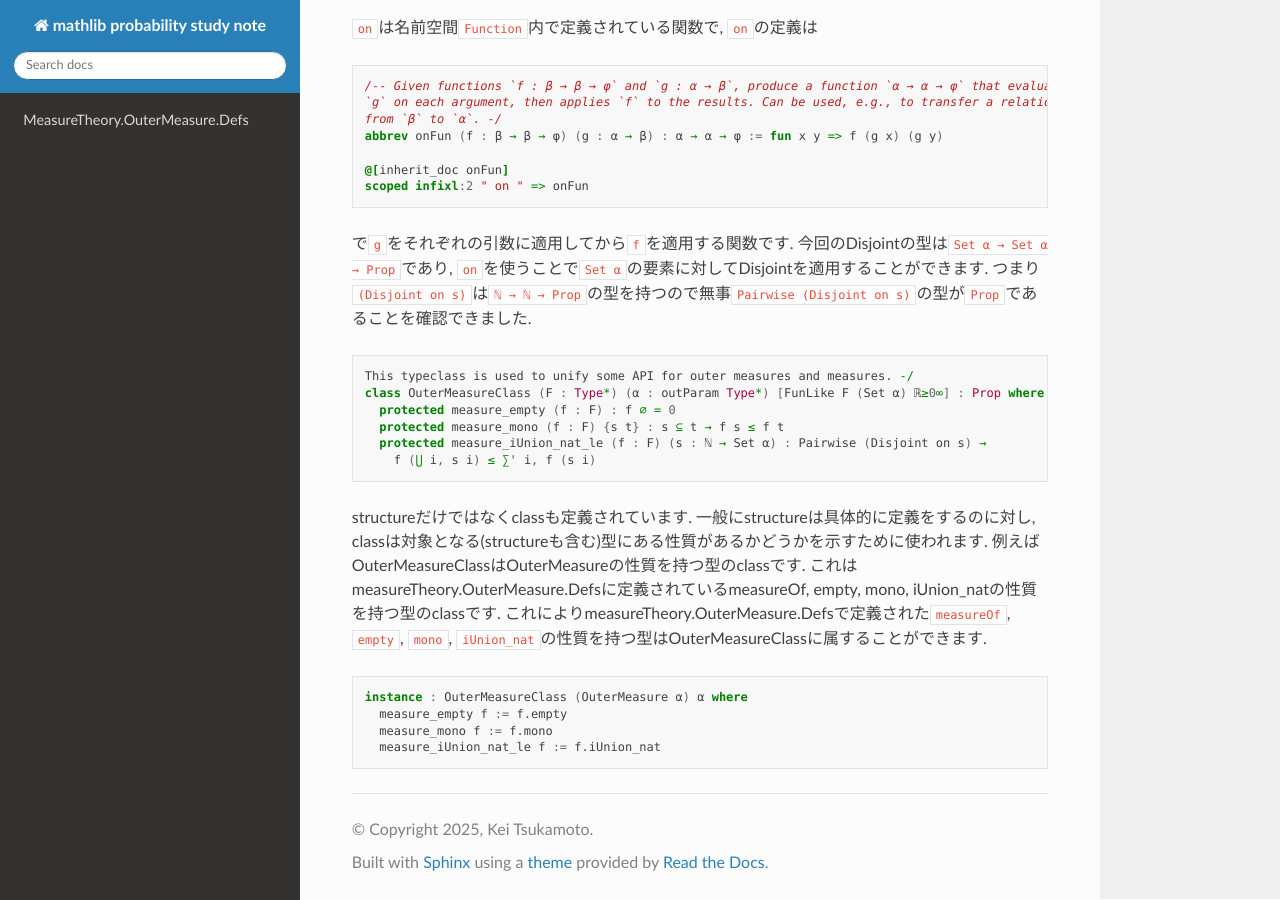
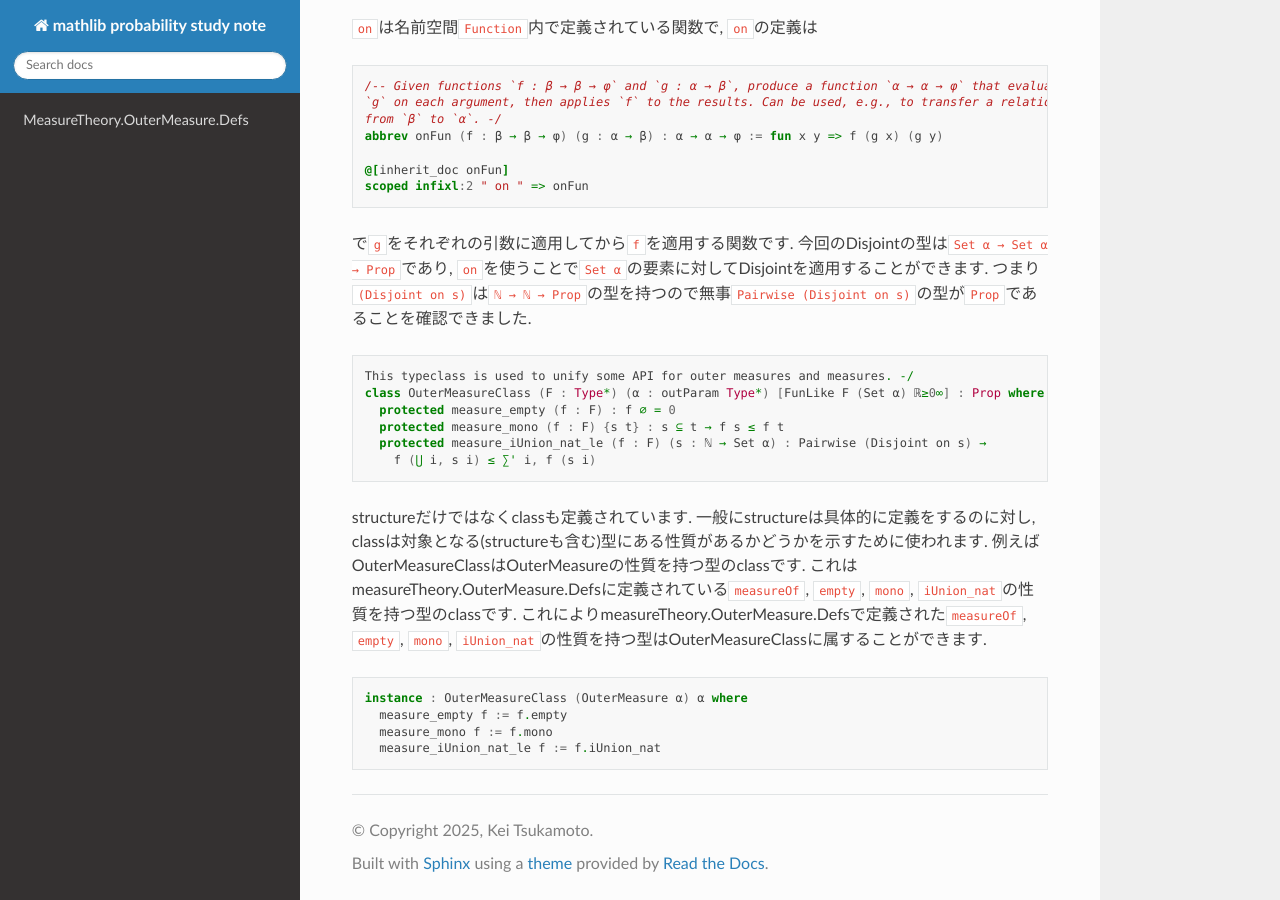
Before and after one commit to auto-res/mathlib_probability_study_note, a Sphinx documentation site: the page built from docs/source/MeasureTheory/OuterMeasure/Defs.md, in a window 1280 px wide and 900 px high, scrolled down 979 px. Built offline with Sphinx 7.4.7 and the Read the Docs theme 3.1.0, drawn with Linux system fonts in a browser that asks for light colours.

````diff
--- a/docs/source/MeasureTheory/OuterMeasure/Defs.md
+++ b/docs/source/MeasureTheory/OuterMeasure/Defs.md
@@ -56,7 +56,7 @@ class OuterMeasureClass (F : Type*) (α : outParam Type*) [FunLike F (Set α)
   protected measure_iUnion_nat_le (f : F) (s : ℕ → Set α) : Pairwise (Disjoint on s) →
     f (⋃ i, s i) ≤ ∑' i, f (s i)
 ```
-structureだけではなくclassも定義されています. 一般にstructureは具体的に定義をするのに対し, classは対象となる(structureも含む)型にある性質があるかどうかを示すために使われます. 例えばOuterMeasureClassはOuterMeasureの性質を持つ型のclassです. これはmeasureTheory.OuterMeasure.Defsに定義されているmeasureOf, empty, mono, iUnion_natの性質を持つ型のclassです. これによりmeasureTheory.OuterMeasure.Defsで定義された`measureOf`, `empty`, `mono`, `iUnion_nat`の性質を持つ型はOuterMeasureClassに属することができます.
+structureだけではなくclassも定義されています. 一般にstructureは具体的に定義をするのに対し, classは対象となる(structureも含む)型にある性質があるかどうかを示すために使われます. 例えばOuterMeasureClassはOuterMeasureの性質を持つ型のclassです. これはmeasureTheory.OuterMeasure.Defsに定義されている`measureOf`, `empty`, `mono`, `iUnion_nat`の性質を持つ型のclassです. これによりmeasureTheory.OuterMeasure.Defsで定義された`measureOf`, `empty`, `mono`, `iUnion_nat`の性質を持つ型はOuterMeasureClassに属することができます.
 
 ``` lean4
 instance : OuterMeasureClass (OuterMeasure α) α where
````
